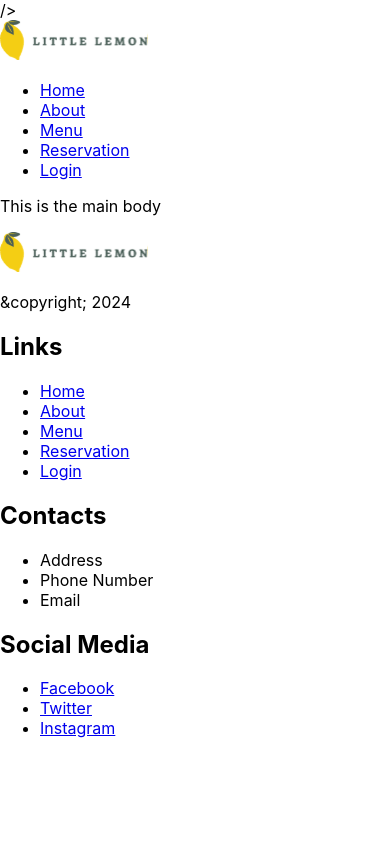
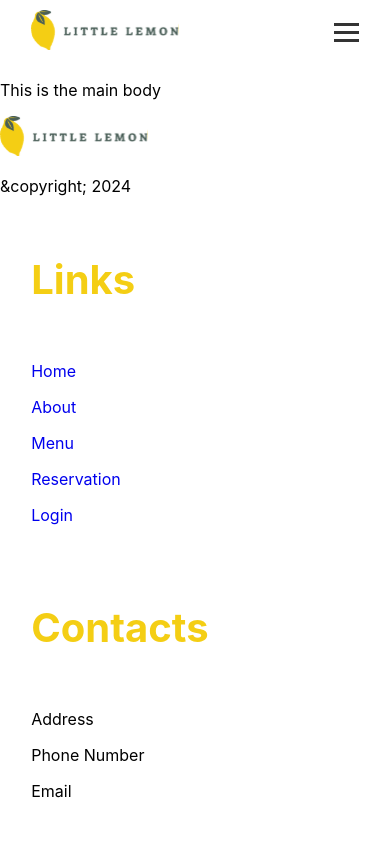
Before and after one commit to Shriya1412/little-lemon, a React (Create React App) app: page / in a window 390 px wide. Shown: the top 844 px of the page. Built offline with nearby package versions, Linux system fonts and the light colour scheme.

Commit message:
Navigation bar completed

```diff
--- a/public/index.html
+++ b/public/index.html
@@ -22,7 +22,6 @@
     The website of the Little Lemon Restaurant, a family run
       Mediterranean restaurant located in Chicago, Illinois. Please come
       and enjoy our wide selection of authentic Mediterranean cuisine!"/>
-    />
     <link rel="apple-touch-icon" href="%PUBLIC_URL%/logo192.png" />
     <link rel="manifest" href="%PUBLIC_URL%/manifest.json" />
     <title>React App</title>
--- a/src/App.css
+++ b/src/App.css
@@ -1,38 +1,313 @@
-.App {
-  text-align: center;
+
+body{
+  width: 100%;
+  margin: 0 auto;
 }
 
-.App-logo {
-  height: 40vmin;
-  pointer-events: none;
+li{
+  list-style: none;
+}
+a{
+  text-decoration: none;
 }
 
-@media (prefers-reduced-motion: no-preference) {
-  .App-logo {
-    animation: App-logo-spin infinite 20s linear;
+nav{
+  z-index: 10001;
+}
+
+
+.navbar {
+  padding: 10px 13%;
+  display: flex;
+  justify-content: space-between;
+  align-items: center;
+}
+
+nav ul li {
+  display: inline-block;
+  padding: 1em;
+}
+
+nav ul li a{
+  color: #000;
+}
+
+nav ul li a:hover{
+  text-decoration: underline solid #495E57;
+
+}
+
+.menu-icon {
+  display: none;
+  cursor: pointer;
+}
+
+.bar {
+  width: 25px;
+  height: 3px;
+  background-color: black;
+  margin: 5px 0;
+}
+
+.nav-links {
+  list-style: none;
+  display: flex;
+  align-items: center;
+}
+
+.nav-links.visible {
+  flex-direction: column;
+  position: absolute;
+  top: 40px;
+  right: 0;
+  width: 100%;
+  background-color: #495E57;
+  display: flex;
+  flex-direction: column;
+  align-items: center;
+  transition: all 0.3s ease-in-out;
+}
+
+
+/* header section */
+
+.header {
+  background-color: #495e57;
+  padding: 40px 0;
+}
+
+.header section {
+color: #EDEFEE;
+padding: 10px 13%;
+position: relative;
+}
+
+
+h2 {
+  color: #F4CE14;
+  font-size: 40px;
+}
+
+h3 {
+  font-size: 25px;
+}
+
+.banner p {
+  font-size: 20px;
+  max-width: 520px;
+  line-height: 1.5;
+  margin-bottom: 30px;
+}
+
+button {
+  background-color: #F4CE14;
+  color: black;
+  padding: 14px 18px;
+  border: none;
+  text-decoration: none;
+  border-radius: 12px;
+  font-size: 20px;
+  font-weight: bold;
+  cursor: pointer;
+}
+
+.banner-img{
+  position: absolute;
+  right: 13%;
+  top: 15%;
+  width: 400px;
+}
+
+.banner-img img {
+  width: 100%;
+  height: 400px;
+  border-radius: 20px;
+}
+
+
+form, .comfirm{
+  padding: 10px 13%;
+}
+
+.formField{
+  padding: 50px 20px;
+}
+
+input, label{
+  display: inline-block;
+  margin-right: 20px;
+  margin-bottom: 20px;
+}
+#book-date, #book-time, #book-guests, #book-occasion{
+  background: #bdbdbd43;
+  padding: 8px 24px;
+  border: none;
+  outline: none;
+  border-radius: 2px;
+}
+
+.btnReceive input{
+  padding: 12px 16px;
+  margin-top: 20px;
+  background: #495e57;
+  color: #fff;
+  border: none;
+  border-radius: 4px;
+
+}
+
+.comfirm span{
+  color: blue;
+}
+
+
+/* menu items */
+
+.menu-container{
+  margin: 110px auto;
+  padding: 10px 13%;
+}
+
+.menu-container h2{
+  color: #000;
+}
+
+.menu-header{
+  display: flex;
+  justify-content: space-between;
+  align-items: center;
+  flex-wrap: wrap;
+}
+.cards{
+  margin-top: 30px;
+  display: flex;
+  justify-content: space-between;
+  align-items: center;
+  flex-wrap: wrap;
+  gap: 2rem 1rem;
+}
+
+.menu-items{
+  /* height: 400px; */
+  width: 350px;
+  background: #a9c8be;
+  border-radius: 8px;
+}
+
+.menu-container img{
+  width: 100%;
+  height: 233px;
+  border-radius: 8px;
+}
+
+.menu-content{
+  padding: 5px 15px;
+}
+
+
+.menu-content .heading{
+  display: flex;
+  justify-content: space-between;
+}
+
+.orderbtn{
+  padding: 5px 12px;
+  margin-bottom: 20px;
+  font-size: 16px;
+  font-weight: 600;
+}
+
+footer section{
+  padding: 10px 13%;
+  display: flex;
+  justify-content: space-between;
+  align-items: start;
+}
+
+.company-info img{
+  margin-top: 12px;
+  cursor: pointer;
+  width: 200px;
+}
+
+.company-info p{
+  width: 320px;
+}
+
+footer h3{
+  font-size: 18px;
+}
+
+footer ul{
+  padding: 0;
+}
+
+footer ul li{
+  padding: 8px 0;
+}
+
+
+@media screen and (max-width: 768px){
+  .menu-icon {
+    display: block;
+  }
+
+  .nav-links {
+    display: none;
+  }
+
+  .nav-links.visible {
+    display: flex;
+    background: #333333;
+    z-index: 1000;
+    padding: 20px 0;
+  }
+
+  .navbar{
+    background:#fff;
+    padding: 10px 8%;
+  }
+
+  nav ul li a{
+    color: #fff;
+  }
+
+  .bar{
+    background: #333333;
+  }
+
+  .banner-img{
+    display: none;
+  }
+
+  form, .comfirm{
+    padding: 10px 8%;
+  }
+
+
+  .header section, .menu-container{
+    padding: 10px 8%;
+  }
+  .menu-container{
+    margin: 20px 0;
+  }
+  .menu-header{
+    justify-content: flex-start;
+  }
+
+  .menu-items{
+    width: 100%;
+  }
+
+  footer section{
+    padding: 10px 8%;
+    flex-direction: column;
+  }
+  .company-info p{
+    width: 100%;
   }
 }
 
-.App-header {
-  background-color: #282c34;
-  min-height: 100vh;
-  display: flex;
-  flex-direction: column;
-  align-items: center;
-  justify-content: center;
-  font-size: calc(10px + 2vmin);
-  color: white;
+.hidden{
+  display: none;
 }
-
-.App-link {
-  color: #61dafb;
-}
-
-@keyframes App-logo-spin {
-  from {
-    transform: rotate(0deg);
-  }
-  to {
-    transform: rotate(360deg);
-  }
-}
--- a/src/components/Nav.js
+++ b/src/components/Nav.js
@@ -1,11 +1,28 @@
-import React from "react";
+import React, {useState} from "react";
 import Logo from "../assets/Logo.svg";
 
 const Nav = () => {
+
+    const [menuOpen, setMenuOpen] = useState(false);
+
+    const toggleMenu = () => {
+        setMenuOpen(!menuOpen);
+    }
     return (
-        <nav>
+        <nav className={`navbar ${menuOpen ? "open": ""}`}>
+            <a href = '/' className="logo">
                 <img src={Logo} alt="Navigation Bar Logo" />
-        <ul>
+            </a>
+
+            {/* mobile nav */}
+            <div className="menu-icon" onClick={toggleMenu}>
+                <div className='bar'></div>
+                <div className='bar'></div>
+                <div className='bar'></div>
+            </div>
+
+            {/* nav items */}
+                <ul className={`nav-links ${menuOpen ? "visible" :""}`}>
                     <li> <a href="/">Home</a></li>
                     <li> <a href="/about">About</a></li>
                     <li> <a href="/menu">Menu</a></li>
```
Lines whose indentation alone changed are shown as unchanged.
